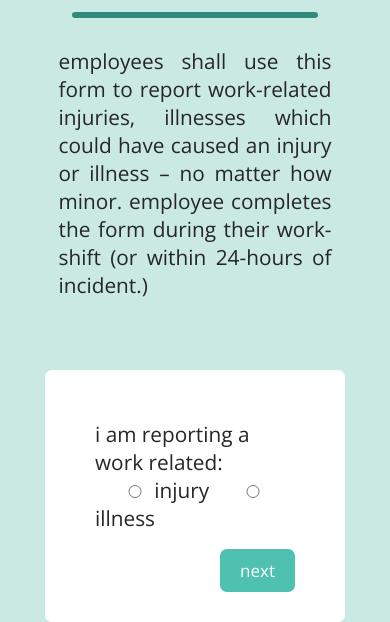
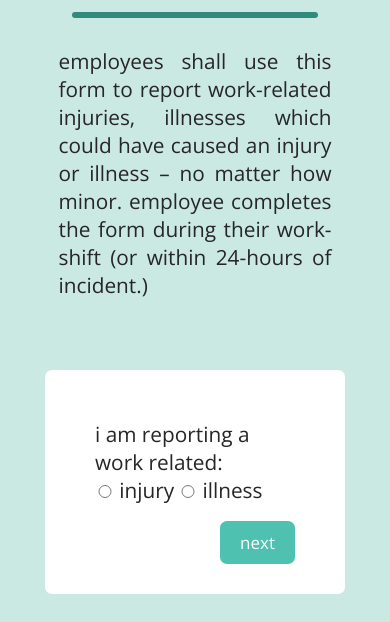
Before and after one commit to toshnewton/oneStaffMedicalForm, a plain HTML site: page index.html in a window 390 px wide. Shown: the part 238-860 px from the top of the page. Drawn offline with nearby package versions, Linux system fonts and the light colour scheme.

Commit message:
Update mobile radio button spacing

```diff
--- a/style.css
+++ b/style.css
@@ -183,6 +183,7 @@ button:hover {
 
     input[type=radio] {
         width:20%;
+        margin:5px 5px 5px 5px;
     }
 
     textarea {
@@ -195,7 +196,7 @@ button:hover {
   }
 
   /* Moblie */
-@media only screen and (max-width: 450px) {
+@media only screen and (max-width: 491px) {
 
     #logo{
         width:100%;
@@ -206,4 +207,10 @@ button:hover {
     .logo{
         height: 90px;
     }
+
+    input[type=radio] {
+        width:10%;
+        margin:0px 0px 0px 0px;
+    }
+
   }
```
Also changed, not shown: index.html (line endings or trailing spaces).
